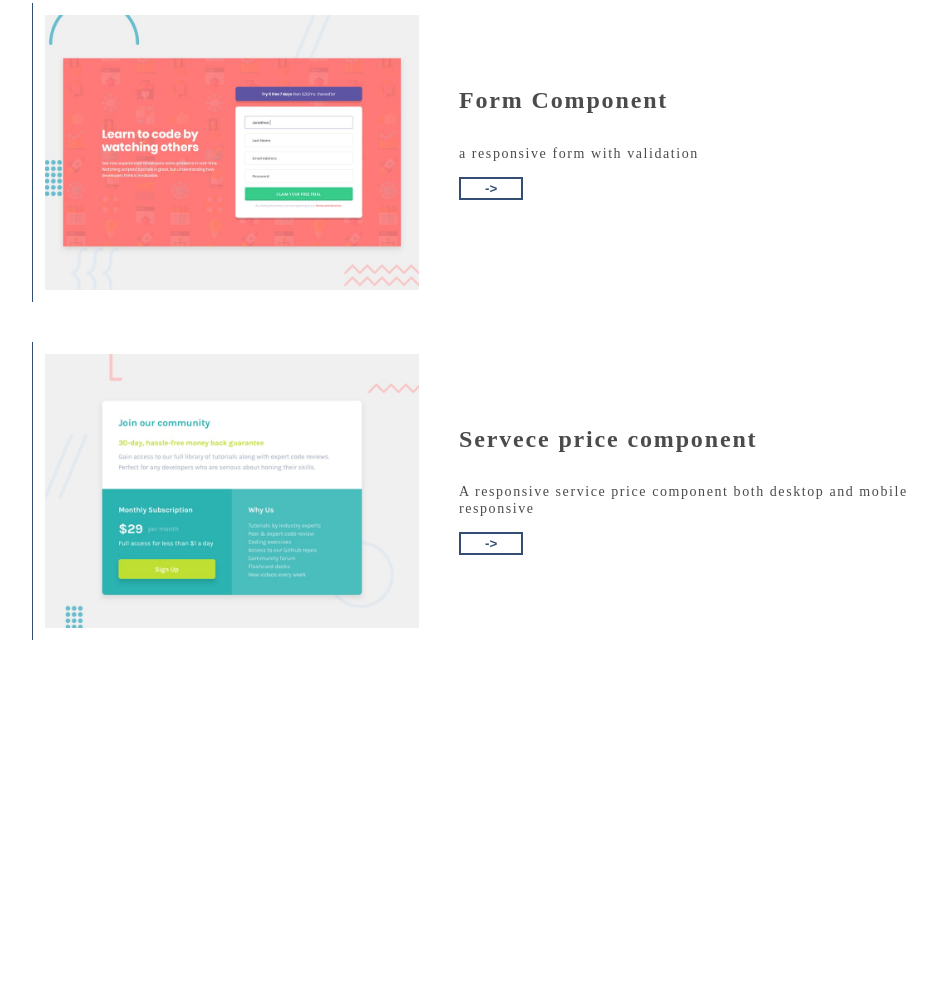
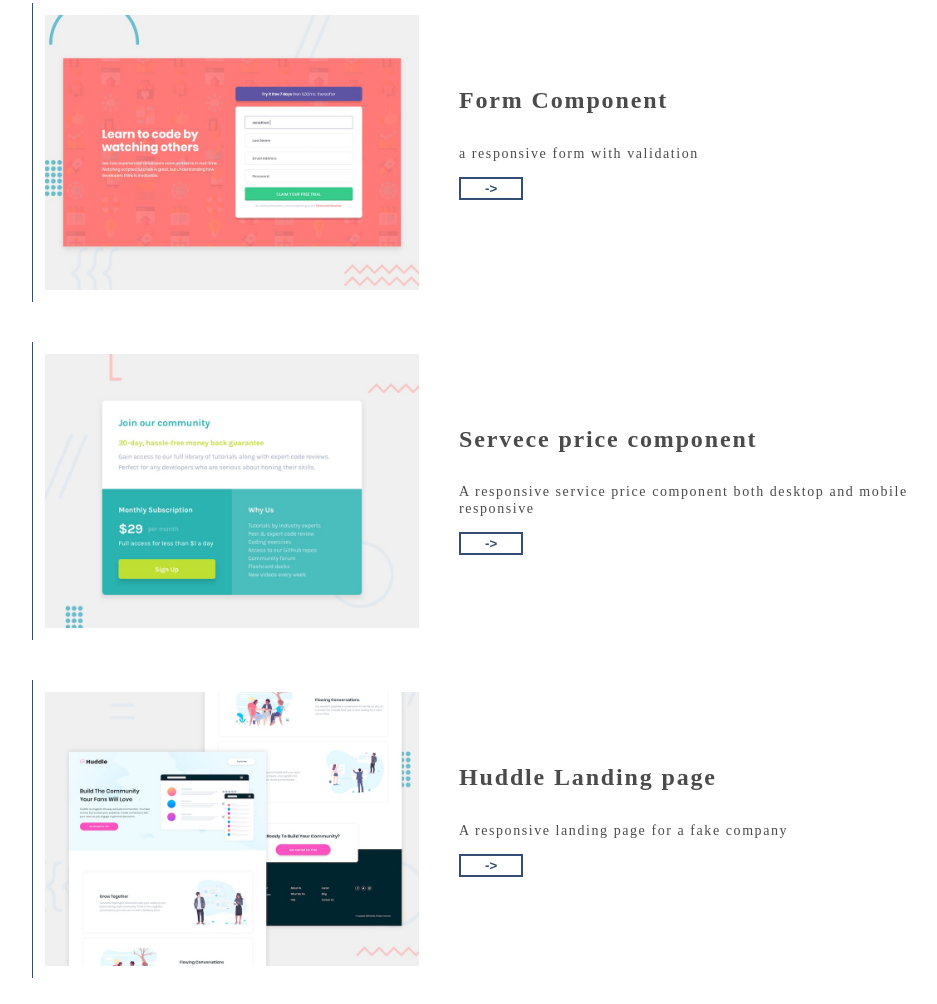
Before and after one commit to MaymoonaAlBoloshi/portifolio, a plain HTML site: page index.html in a window 1280 px wide. Shown: the part 996-2000 px from the top of the page, without its empty margins (128-1065 px from the left). Before the commit the page ends 1676 px from the top, so only its background shows below. Drawn offline with Linux system fonts and the light colour scheme.

Commit message:
5th component

```diff
--- a/index.html
+++ b/index.html
@@ -64,6 +64,14 @@
                         <a href="./single-price-grid-component-master/index.html"> <button class="cta">-></button></a>
                     </div>
                 </div>
+                               <div class="card">
+                        <img class="card-image" src="./huddle-landing-page-with-alternating-feature-blocks-master/design/desktop-preview.jpg" class="snap">
+                        <div class="card-content">
+                            <h4 class="card-title">Huddle Landing page</h4>
+                            <p class="card-desc">A responsive landing page for a fake company </p>
+                            <a href="./huddle-landing-page-with-alternating-feature-blocks-master/index.html"> <button class="cta">-></button></a>
+                        </div>
+                    </div>
             </div>
 
         </div>
```
